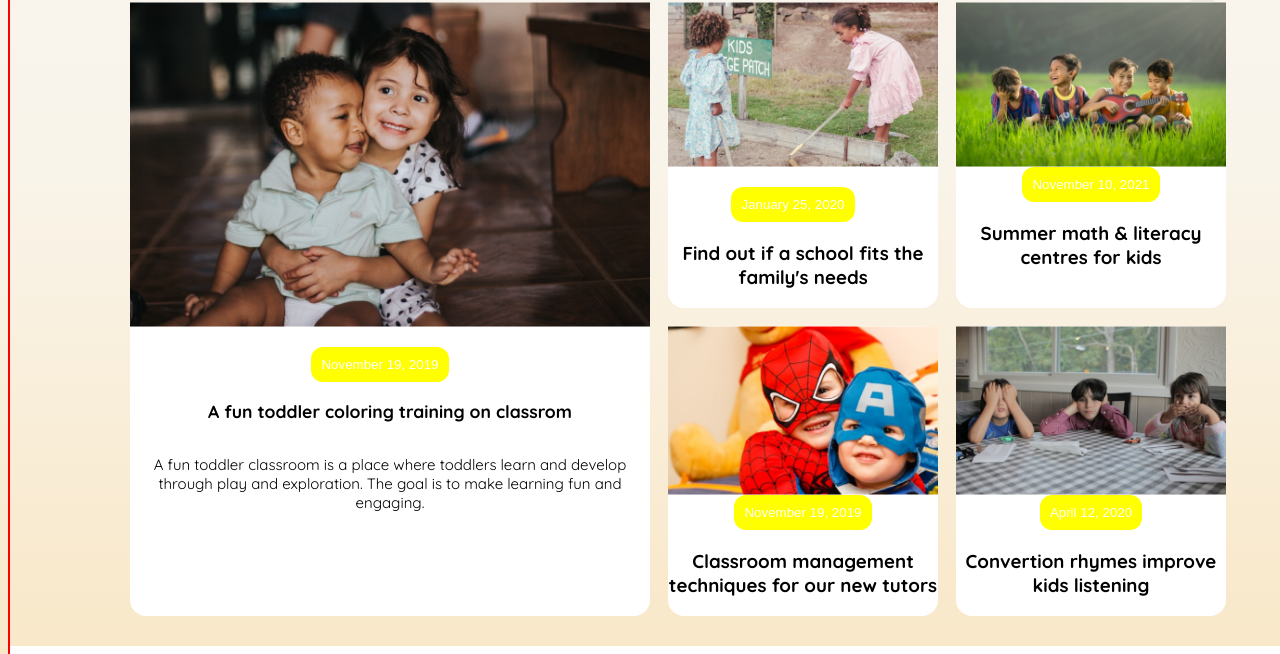
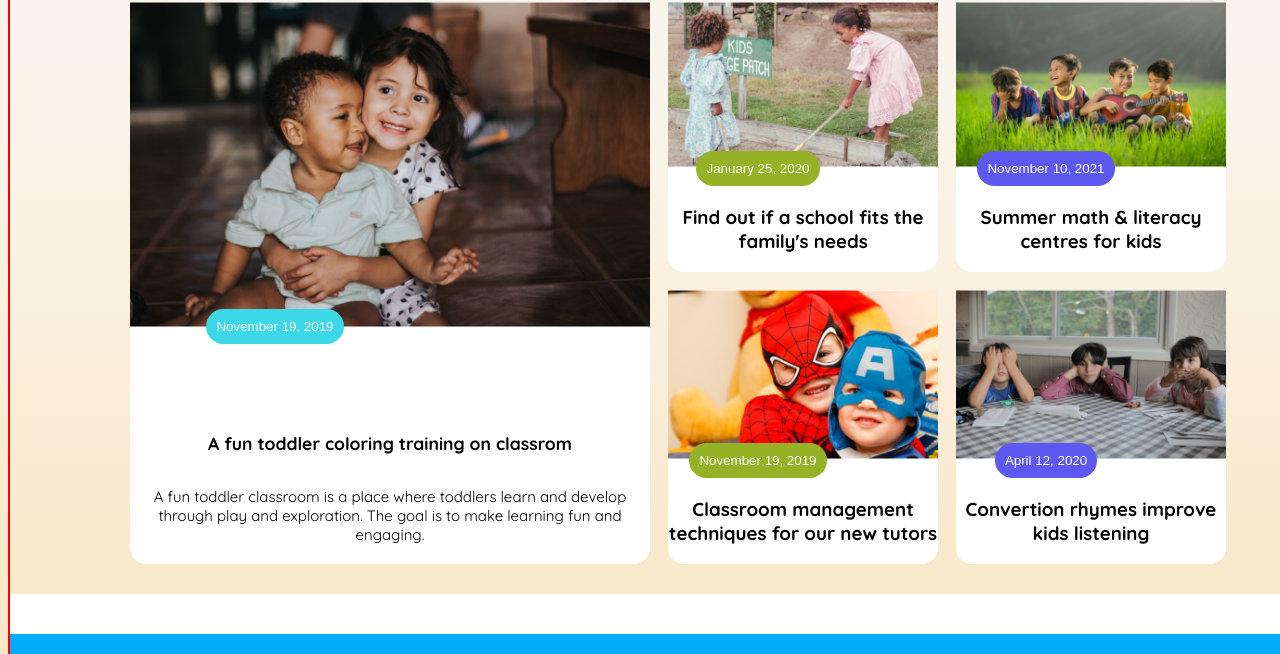
Before and after one commit to Abdulkaium775/Assignment-2, a plain HTML site: page index.html in a window 1280 px wide. Shown: the part 1545-2199 px from the top of the page. Drawn offline with Linux system fonts and the light colour scheme.

Commit message:
second commit

```diff
--- a/index.html
+++ b/index.html
@@ -84,28 +84,28 @@
             <div class="our-stories">
                 <div id="story-1" class="details">
                     <img src="./assets/story-1.png" alt="">
-                  <div id="btn-osm"><button class="btn-3">November 19, 2019</button></div>
+                  <button id="btn-osm-1" class="btn-3">November 19, 2019</button>
                     <h3>A fun toddler coloring training on classrom</h3>
                     <p>A fun toddler classroom is a place where toddlers learn and develop through play and exploration. The goal is to make learning fun and engaging.</p>
                 </div>
                 <div class="details">
                     <img src="./assets/story-2.png" alt="">
-                    <button id="btn-osm" class="btn-3">January 25, 2020</button>
+                    <button id="btn-osm-2" class="btn-3">January 25, 2020</button>
                     <h3>Find out if a school fits the family's needs</h3>
                 </div>
                 <div class="details">
                     <img src="./assets/story-3.png" alt="">
-                    <button idbtn-osm class="btn-3">November 10, 2021</button>
+                    <button id="btn-osm-3" class="btn-3">November 10, 2021</button>
                     <h3>Summer math & literacy centres for kids</h3>
                 </div>
                 <div class="details">
                     <img src="./assets/story-4.png" alt="">
-                    <button class="btn-3">November 19, 2019</button>
+                    <button id="btn-osm-4" class="btn-3">November 19, 2019</button>
                     <h3>Classroom management techniques for our new tutors</h3>
                 </div>
                 <div class="details">
                     <img src="./assets/story-5.png" alt="">
-                    <button class="btn-3">April 12, 2020</button>
+                    <button id="btn-osm-3" class="btn-3">April 12, 2020</button>
                     <h3>Convertion rhymes improve kids listening</h3>
                 </div>
 
--- a/style/style.css
+++ b/style/style.css
@@ -143,14 +143,36 @@ display: flex;
 flex-direction: column;
 align-items: center;
 }
-#btn-osm{
-    margin-right: 20px;
-    margin-top: 20px;
+#btn-osm-1{
+    margin-top: -18px;
+    margin-left: -230px;
+    margin-bottom: 70px;
+    background-color: #3CD8E8;
+}
+#btn-osm-2 {
+    margin-top: -16px;
+    margin-left: -90px;
+    background-color:#95B226 ;
+}
+#btn-osm-3{
+    margin-top: -16px;
+    margin-left: -90px;
+    background-color:#5D58F0;
+}
+#btn-osm-4 {
+    margin-top: -16px;
+    margin-left: -90px;
+    background-color:#95B226 ;
+}
+#btn-osm-5 {
+    margin-top: -16px;
+    margin-left: -90px;
+    background-color:#95B226 ;
 }
 .btn-3{
     width:auto;
     border: none;
-    border-radius: 12px;
+    border-radius: 18px;
     color: #FFFFFF;
     padding:10px;
     background-color: yellow;
```
